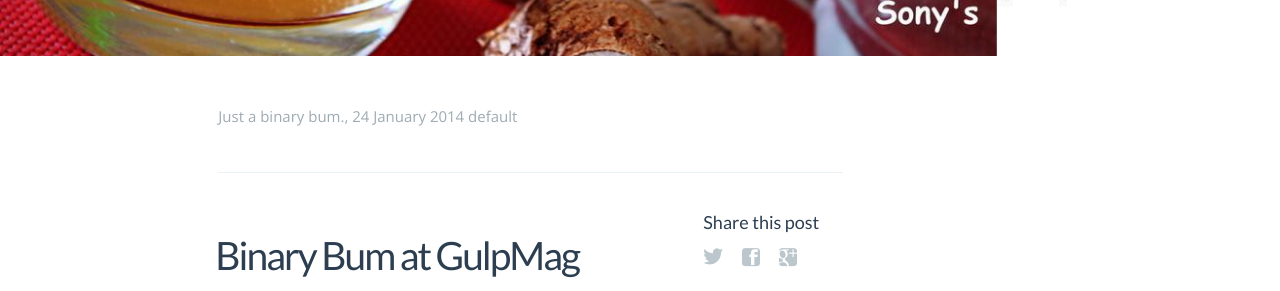
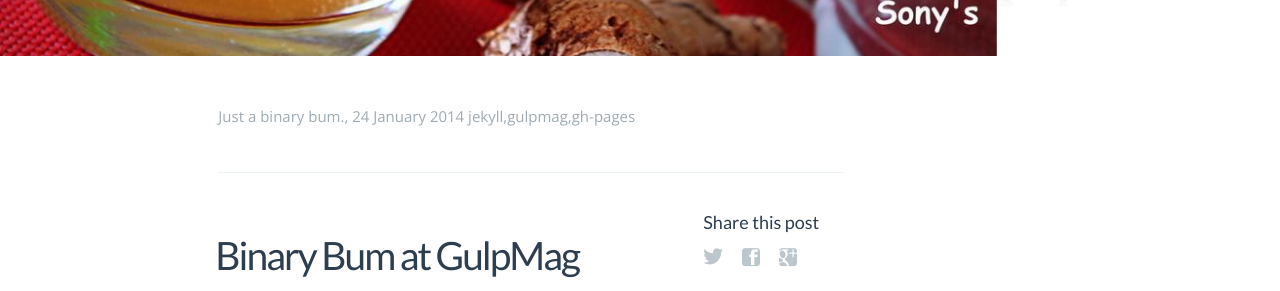
Before and after one commit to ajeeshpu/vgulp-jekyll, a Jekyll site: the page built from _posts/2014-01-24-binary-bum-at-gulpmag.markdown, in a window 1280 px wide. Shown: the part 484-775 px from the top of the page. Built offline with Jekyll 4.4.1, drawn with Linux system fonts in a browser that asks for light colours; some web fonts are replaced; Markdown is read by kramdown in place of the engine named in the settings; comment, search, counter and statistics services are not loaded.

Commit message:
correcting tags

```diff
--- a/_posts/2014-01-24-binary-bum-at-gulpmag.markdown
+++ b/_posts/2014-01-24-binary-bum-at-gulpmag.markdown
@@ -5,7 +5,7 @@ description: "Github, mojombo,gh-pages, bootstrap eternally indebted to you. my
 exciting blogging platform that can be set up free and easily on github. *Enter jekyll , gh-pages and Githib*.
 From the bottom of my heart if there is heaven anywhere on earth it is here at Github, Github, Github"
 date:   2014-01-24 12:48:11
-tags: default
+tags: jekyll,gulpmag,gh-pages
 categories: first post
 author: ajeesh
 og_image_url: http://vgulp.com/assets/blog/images/cocktail.jpg
```
